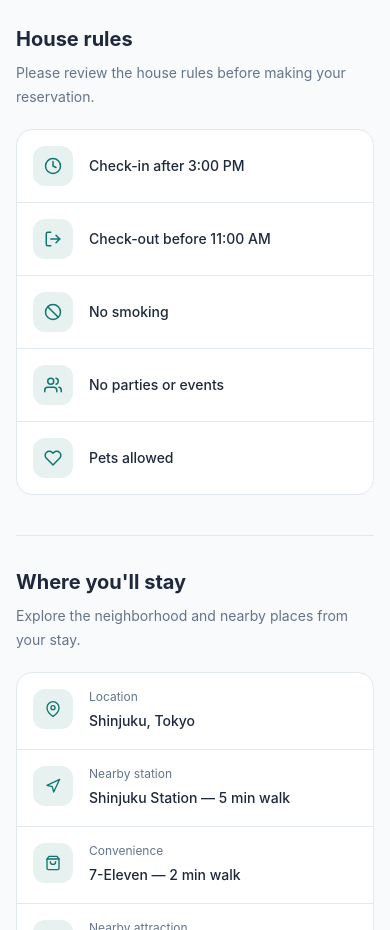
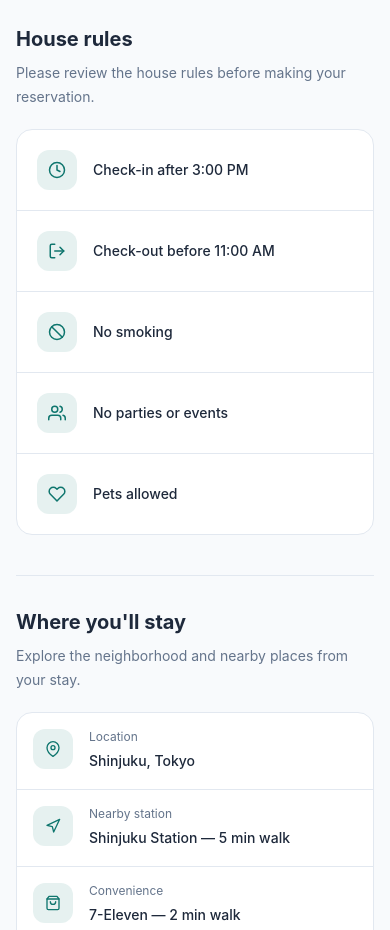
Before and after one commit to theashrafislam/room-nest-frontend, a React (Vite) app: page /rooms/1 in a window 390 px wide. Shown: the part 2180-3110 px from the top of the page. Built offline with nearby package versions, Linux system fonts and the light colour scheme; no server answers.

Commit message:
poilish  hourse rules

```diff
--- a/src/components/roomDetails/HouseRules.jsx
+++ b/src/components/roomDetails/HouseRules.jsx
@@ -60,7 +60,7 @@ const HouseRules = ({ rules }) => {
                     return (
                         <div
                             key={`${rule}-${index}`}
-                            className={`flex items-center gap-4 p-4 sm:p-5 ${
+                            className={`flex items-center gap-4 p-5 ${
                                 index !== rules.length - 1
                                     ? "border-b border-border"
                                     : ""
```
